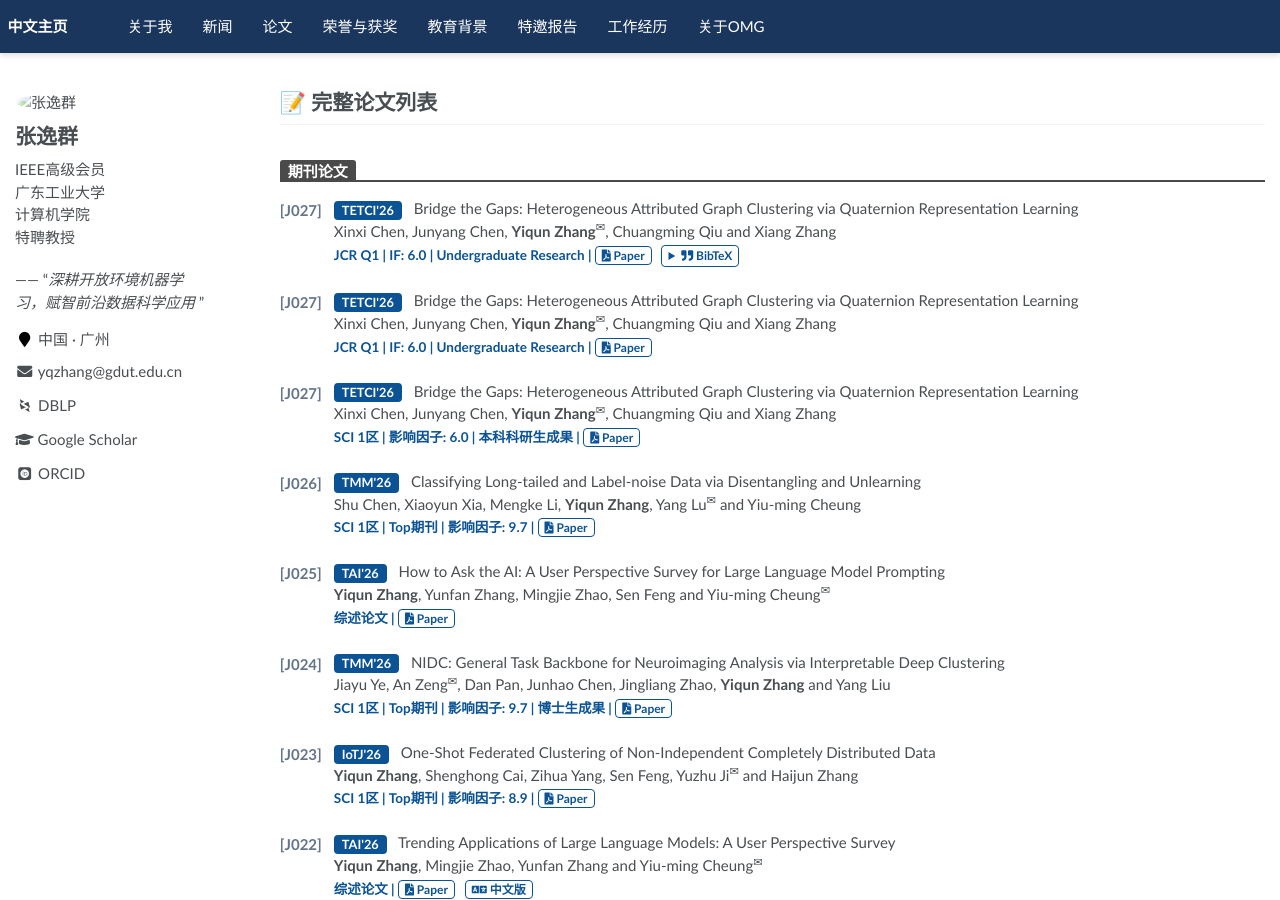
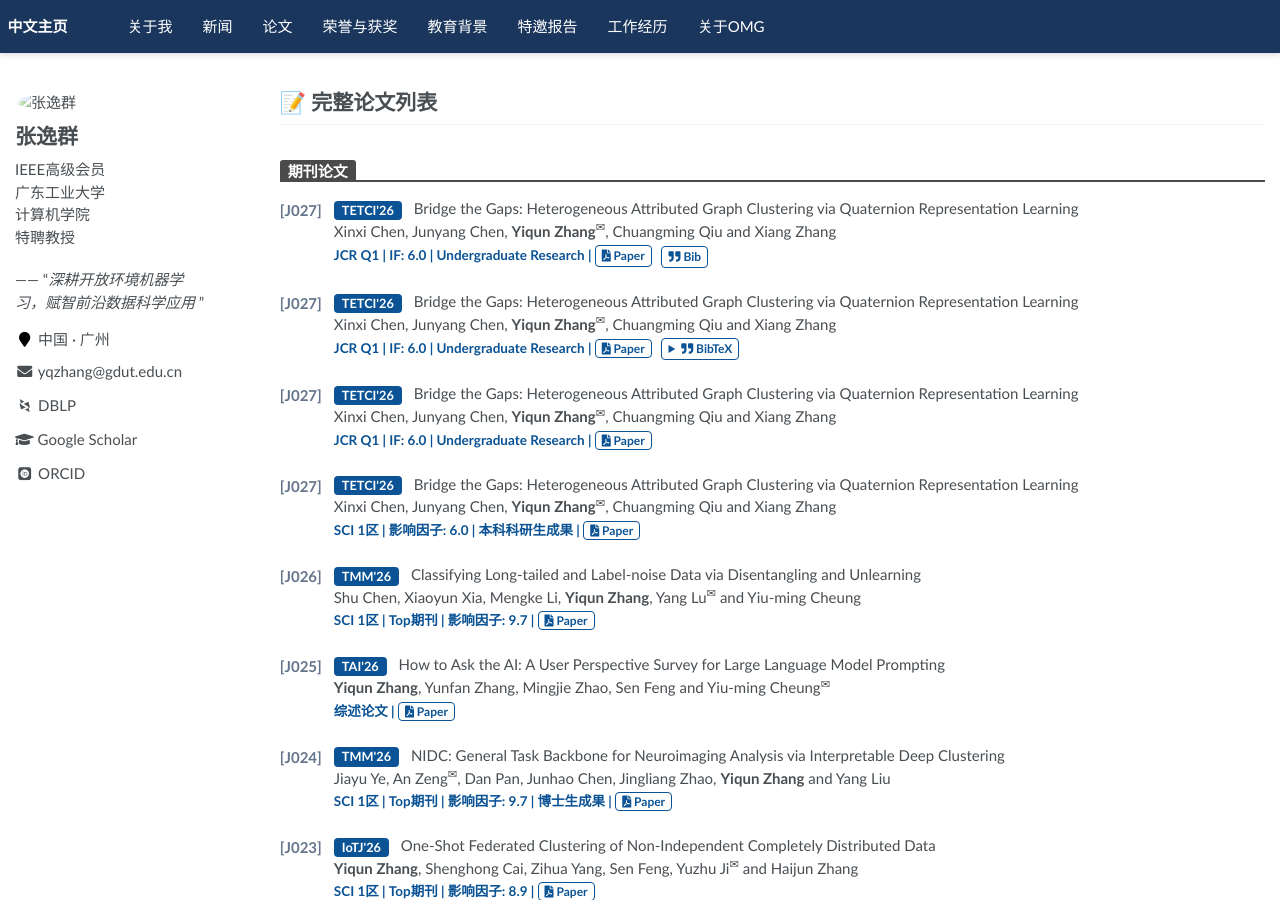
Before and after one commit to yqzhang-Zz/zh-publications, a Jekyll site: the page built from _pages/about.md, in a window 1280 px wide and 900 px high. Built offline with Jekyll 4.4.1, drawn with Linux system fonts in a browser that asks for light colours; some web fonts are replaced; a script that is not in the unit is left out; comment, search, counter and statistics services are not loaded.

Commit message:
Update about.md

```diff
--- a/_pages/about.md
+++ b/_pages/about.md
@@ -27,6 +27,31 @@ redirect_from:
 </div>
 
 <!-- J027 TETCI 2026 Bridge the Gaps Xinxi Chen -->
+
+<div style="display: flex; margin-bottom: 1.5em; text-align: left;">
+  <div style="flex: 0 0 3.6em; color: #64748b; font-weight: bold; font-size: 1em; padding-top: 2px;">[J027]</div>
+  <div style="flex: 1;">
+    <span style="display: inline-block; background-color: #0b5394; color: #ffffff; padding: 2px 8px; border-radius: 4px; font-weight: bold; font-size: 0.85em; margin-right: 8px; vertical-align: middle; line-height: 1.2;">TETCI'26</span> Bridge the Gaps: Heterogeneous Attributed Graph Clustering via Quaternion Representation Learning<br>
+    Xinxi Chen, Junyang Chen, <strong>Yiqun Zhang</strong><sup>&#x2709;</sup>, Chuangming Qiu and Xiang Zhang<br>
+    <span style="color: #0b5394; font-size: 0.9em; font-weight: bold;">JCR {{ site.data.journals.TETCI.jcr }} | IF: {{ site.data.journals.TETCI.if }} | Undergraduate Research | </span>
+
+    <a href="#" target="_blank" style="display: inline-block; vertical-align: middle; color: #0b5394; border: 1px solid #0b5394; border-radius: 4px; padding: 1px 6px; text-decoration: none; font-weight: bold; font-size: 0.8em; margin-right: 6px; line-height: 1.5; box-sizing: border-box;"><i class="fas fa-file-pdf"></i> Paper</a>
+
+    <details style="display: inline-block; vertical-align: middle; position: relative;">
+      <summary style="display: inline-block; color: #0b5394; border: 1px solid #0b5394; border-radius: 4px; padding: 1px 6px; font-weight: bold; font-size: 0.8em; cursor: pointer; user-select: none; line-height: 1.5; box-sizing: border-box; list-style: none;"><i class="fas fa-quote-right"></i> Bib</summary>
+
+      <div style="position: absolute; left: 0; top: calc(100% + 8px); z-index: 100; background: #f8fafc; border: 1px solid #e2e8f0; border-radius: 6px; padding: 12px; box-shadow: 0 10px 25px rgba(0,0,0,0.1); width: max-content; max-width: 600px;">
+        <pre style="margin: 0; font-size: 0.8em; font-family: monospace; color: #334155; white-space: pre-wrap; word-break: break-all;">@article{chen2026bridge,
+  author = {Chen, Xinxi and Chen, Junyang and Zhang, Yiqun and Qiu, Chuangming and Zhang, Xiang},
+  title = {Bridge the Gaps: Heterogeneous Attributed Graph Clustering via Quaternion Representation Learning},
+  journal = {IEEE Transactions on Emerging Topics in Computational Intelligence},
+  year = {2026}
+}</pre>
+      </div>
+    </details>
+
+  </div>
+</div>
 
 <div style="display: flex; margin-bottom: 1.5em; text-align: left;">
   <div style="flex: 0 0 3.6em; color: #64748b; font-weight: bold; font-size: 1em; padding-top: 2px;">[J027]</div>
```
